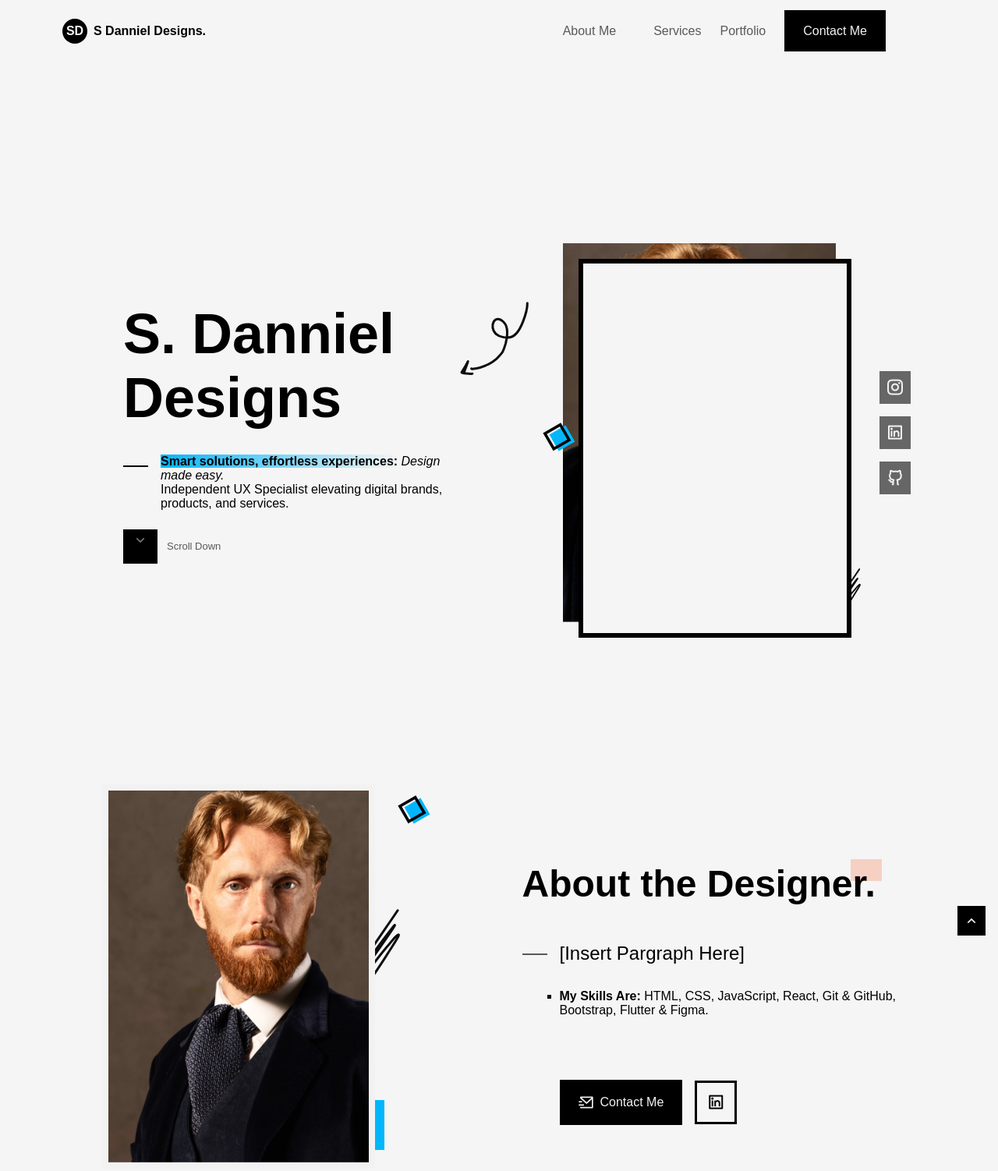
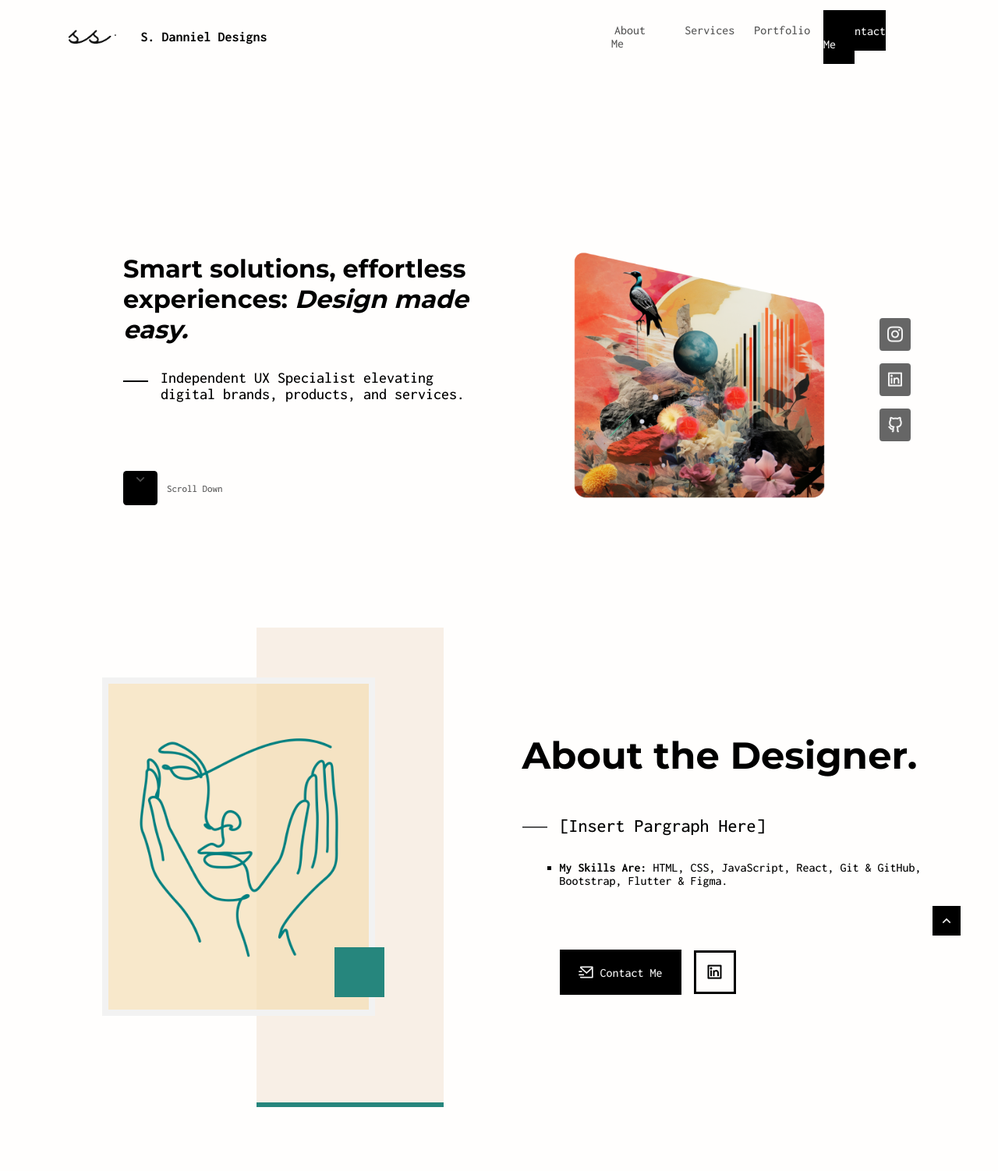
Before and after one commit to ShaneiceSingh/Module-17-Submission, a plain HTML site: page index.html in a window 1280 px wide. Shown: the top 1502 px of the page at 78% size. Drawn offline with nearby package versions, Linux system fonts and the light colour scheme; a web font is replaced by a local one.

Commit message:
Commit  to change

```diff
--- a/assets/css/styles.css
+++ b/assets/css/styles.css
@@ -1,5 +1,6 @@
 /*=============== GOOGLE FONTS ===============*/
-@import url("https://fonts.googleapis.com/css2?family=Bai+Jamjuree:wght@400;500;600;700&display=swap");
+  @import url('https://fonts.googleapis.com/css2?family=Inconsolata:wght@300;500;700&display=swap');
+  @import url('https://fonts.googleapis.com/css2?family=Montserrat:wght@400;700&display=swap');
 
 /*=============== VARIABLES CSS ===============*/
 :root {
@@ -7,19 +8,20 @@
 
   /*========== Colors ==========*/
   /*Color mode HSL(hue, saturation, lightness)*/
-  --first-color: hsl(197, 98%, 50%);
+  --first-color: #26867d;
   --black-color: hsl(0, 0%, 0%);
   --black-color-light: hsl(0, 0%, 40%);
   --white-color: hsl(0, 0%, 95%);
   --title-color: hsl(0, 0%, 0%);
   --text-color: hsl(0, 0%, 35%);
   --text-color-light: hsl(0, 0%, 64%);
-  --body-color: hsl(0, 0%, 96.1%);
-  --container-color: hsl(0, 0%, 96.1%);
+  --body-color: #FFFEFD;
+  --container-color: #F8EFE6;
 
   /*========== Font and typography ==========*/
   /*.5rem = 8px | 1rem = 16px ...*/
-  --body-font: "Bai Jamjuree", sans-serif;
+  --body-font: "inconsolata", sans-serif;
+  --header-font: "montserrat", sans-serif;
   --biggest-font-size: 2.5rem;
   --h1-font-size: 1.75rem;
   --h2-font-size: 1.25rem;
@@ -71,6 +73,7 @@ body {
 }
 
 h1, h2, h3, h4 {
+  font-family: var(--header-font);
   color: var(--title-color);
   font-weight: var(--font-bold);
 }
@@ -88,18 +91,6 @@ img {
   max-width: 100%;
   height: auto;
 }
-
-/*=============== THEME ===============*/
-
-
-/*========== Variables Dark theme ==========*/
-
-
-/*==========
-	Color changes in some parts of
-	the website, in dark theme
-==========*/
-
 
 /*=============== REUSABLE CSS CLASSES ===============*/
 .container {
@@ -135,7 +126,7 @@ img {
   content: "";
   width: 40px;
   height: 28px;
-  background-color: hsla(14, 98%, 50%, .2);
+  background-color:none;
   position: absolute;
   top: -4px;
   right: -8px;
@@ -164,8 +155,8 @@ img {
   top: -5px;
 }
 
-/* Define the keyframes for the dissolve-in animation */
-@keyframes dissolveIn {
+/*HOME PAGE ANIMATION */
+@keyframes dissolveIn{
   0% {
     opacity: 0;
   }
@@ -173,8 +164,6 @@ img {
     opacity: 1;
   }
 }
-
-/* Apply the animation to the home section */
 .home {
   animation: dissolveIn 1s ease-in-out; /* Adjust the duration and easing as needed */
 }
@@ -202,11 +191,14 @@ img {
   display: flex;
   column-gap: .5rem;
   align-items: center;
+  font-size: large;
   font-weight: var(--font-semi-bold);
   color: var(--title-color);
 }
 
-.nav__logo-circle,
+.logoimg{
+  width: 15%;
+}
 .nav__toggle{
   width: 32px;
   height: 32px;
@@ -214,12 +206,7 @@ img {
   color: var(--white-color);
   display: grid;
   place-items: center;
-}
-.nav__logo-circle{
-  border-radius: 50%;
-}
-.nav__toggle{
-  font-size: 1.25rem
+  font-size: 1.25rem;
   cursor: pointer;
 }
 /* Navigation for mobile devices */
@@ -234,7 +221,6 @@ img {
     text-align: center;
     backdrop-filter: blur(8px);
     transition: top .4s;
-
   }
 }
 .nav__title,
@@ -278,7 +264,7 @@ img {
   position: relative;
   color: var(--text-color-light);
   font-size: var(--h3-font-size);
-  font-weight: var(--font-regular)
+  font-weight: var(--font-regular);
   transition: color .3s;
 }
 .nav__link::after{
@@ -308,8 +294,6 @@ img {
 .show-menu{
   top:0;
 }
-
-/* Add shadow header */
 .shadow-header{
   box-shadow: 0 1px 16px hsla(0,0%,0%, .12);
 }
@@ -319,7 +303,7 @@ img {
   padding-top: 2rem;
 }
 .home__name{
-  font-size: var(--biggest-font-size);
+  font-size:xx-large;
   text-align: center;
 }
 .home__profile{
@@ -327,7 +311,7 @@ img {
   justify-self: center;
 }
 .home__image{
-  width: 220px;
+  width: 300px;
 }
 .home__image{
   position:relative;
@@ -380,6 +364,7 @@ img {
   color: var(--white-color);
   font-size: 1.25rem;
   padding: 6px;
+  border-radius: 10%;
   display: grid;
   place-items: center;
   transition: background-color .3s;
@@ -395,11 +380,7 @@ img {
   color: var(--title-color);
   margin-bottom: 1.5rem;
 }
-.home__description b{
-background: linear-gradient(90deg,
-            hsl(197, 98%, 50%),
-            hsla(14, 98%, 50%, 0));
-}
+
 .home__scroll{
   display:block;
   width:max-content;
@@ -419,12 +400,11 @@ background: linear-gradient(90deg,
   cursor: pointer;
   overflow: hidden;
   transition: background-color .4s;
+  border-radius: 10%;
 }
 .home__scroll-box i{
   animation: scroll-down 3s infinite;
 }
-
-/* Animate scroll icon */
 @keyframes scroll-down{
   0%{
     transform: translateY(-1rem);
@@ -455,6 +435,7 @@ background: linear-gradient(90deg,
   color:var(--white-color);
   font-weight: var(--font-medium);
   transition: background-color .4s;
+
 }
 .button i{
   font-size: 1.25rem;
@@ -477,7 +458,7 @@ background-color: var(--first-color);
 /*=============== ABOUT ===============*/
 .about{
   background-color: var(--container-color);
-  transition: background-colr .4s;
+  transition: background-color .4s;
 }
 .about__container{
   row-gap:0;
@@ -490,11 +471,8 @@ background-color: var(--first-color);
 
 .about__image{
   width:220px;
-}
-.about__img{
   position: relative;
-  border: 4px solid var(--white-color);
-  z-index: 1;
+  background-color:rgba(245, 222, 179, 0.664);
 }
 .about__shadow,
 .about__line,
@@ -504,23 +482,14 @@ background-color: var(--first-color);
 .about__shadow{
   width: 150px;
   height: 385px;
-  background-color: var(--body-color);
+  background-color: var(--container-color);
   top: -2.5rem;
   right:-3.5rem;
   border-bottom: 4px solid var(--first-color);
   transition: background-color .4s;
+  z-index: -5;
 }
-.about__profile .geometric-box{
-  top:1.5rem;
-  right:-2.8rem;
-}
-.about__line{
-  filter: invert(1);
-  right:-1.25rem;
-  top: 6rem;
-  width: 50px;
-  transition: filter .4s;
-}
+
 .about__box{
   width:40px;
   height: 40px;
@@ -529,7 +498,7 @@ background-color: var(--first-color);
   bottom: 1.5rem;
 }
 
-.about__\info{
+.about__info{
   padding-left: 1.25rem;
 }
 .about__description{
@@ -623,7 +592,7 @@ background-color: var(--first-color);
 /*=============== PROJECTS ===============*/
 .projects{
   background-color: var(--container-color);
-  transition: background-colr .4s;
+  transition: background-color .4s;
 
 }
 
@@ -756,7 +725,7 @@ transition: color .4s;
 
 .contact__mail {
   position: relative;
-  background-color: var(--black-color);
+  background-color: var(--text-color-light);
   padding: 5rem 1.5rem 2.5rem;
   margin-top: -2.5rem;
   transition: background-color 0.4s;
@@ -787,7 +756,7 @@ transition: color .4s;
 
 .contact__input,
 .contact__button{
-  font-family: var(--body-font);
+  font-family: var(--body-color);
   font-size: var(--normal-font-size);
   outline: none;
   border: none;
@@ -797,7 +766,7 @@ transition: color .4s;
   position: absolute;
   width: 100%;
   height: 100%;
-  background-color: var(--black-color);
+  background-color: whitesmoke;
   border: 3px solid var(--black-color-light);
   color: var(--white-color);
   padding: .5rem 1rem;
@@ -943,7 +912,7 @@ transition: color .4s;
 }
 
 .footer__copy{
-  color: var(--text-color-light)
+  color: var(--text-color-light);
   font-size: var(--small-font-size);
   text-align: center;
 }
@@ -1061,7 +1030,7 @@ transition: color .4s;
     padding-block: 7rem 2rem;
   }
   .section__title-1::after,
-  .section__title-2::after,{
+  .section__title-2::after{
     width: 70px;
     height: 48px;
   }
@@ -1071,11 +1040,13 @@ transition: color .4s;
   }
 
   .nav{
+    display: flex;
+    justify-content: space-between;
+    align-items: center;
     height:calc(var(--header-height) +2rem);
     margin-top: 1.5rem;
     margin-bottom: 1.5rem;
     column-gap: 4rem;
-
   }
 
   .nav__close,
@@ -1094,6 +1065,7 @@ transition: color .4s;
   .nav__link{
     color: var(--text-color);
     font-size: var(--normal-font-size);
+    padding: 10%;
   }
   .nav__link:hover{
     color:var(--title-color);
@@ -1145,7 +1117,7 @@ transition: color .4s;
 }
 .home__description{
   position: relative;
-  font-size: var(--h3-font-size)
+  font-size: var(--h3-font-size);
   margin-bottom: 5.5rem;
   padding-left: 3rem;
 }
@@ -1369,23 +1341,9 @@ grid-row: 1 / 3;
 .footer__links{
   column-gap: 3rem;
   order: 1;
-
-  .scrollup{
+}
+.scrollup{
     right: 3rem;
   }
 }
-
-
-
-
-
-
-
-
-
-
-
-
-
-
 }
--- a/index.html
+++ b/index.html
@@ -18,12 +18,12 @@
    <body>
       <!--==================== HEADER ====================-->
       <section class="home section" id="home">
-      <header class="header" id="header">
-         <nav class="nav container">
-            <a href="#" class="nav__logo">
-            <span class="nav__logo-circle">SD</span>
-            <span class="nav__logo-name">S Danniel Designs.</span>
-         </a>
+         <header class="header" id="header">
+            <nav class="nav container">
+               <a href="#" class="nav__logo">
+                  <img src="/assets/img/Logo.png" alt="S Danniel Designs. Logo" class="logoimg">
+                  <span class="nav__logo-name">S. Danniel Designs</span>
+               </a>
 
          <div class="nav__menu" id="nav-menu">
             <span class="nav__title">Menu</span>
@@ -65,15 +65,11 @@
          <section class="home section" id="home">
             <div class="home__container container grid">
                <h1 class="home__name">
-                  S. Danniel Designs
+                  Smart solutions, effortless experiences: <em>Design made easy.</em>
                </h1>
                <div class="home__profile">
                   <div class="home__image">
-                     <img src="assets/img/about-perfil.jpg" alt="homeImage" class="home__img">
-                     <div class="home__shadow"></div>
-                     <img src="assets/img/curved-arrow.svg" alt="arrow" class="home__arrow">
-                     <img src="assets/img/random-lines.svg" alt="line" class="home__line">
-                     <div class="geometric-box"></div>
+                     <img src="/assets/img/Untitled (1000 × 1000 px) 1.png" alt="homeImage" class="home__img">
                   </div>
 
                   <div class="home__social">
@@ -91,7 +87,7 @@
 
                <div class="home__info">
                   <p class="home__description">
-                     <b>Smart solutions, effortless experiences:</b> <em>Design made easy.</em><br>
+
                      Independent UX Specialist elevating digital brands, products, and services.
                   </p>
 
@@ -117,11 +113,8 @@
 
                <div class="about__profile">
                   <div class="about__image">
-                     <img src="assets/img/home-perfil.jpg" alt="Profile Image" class="about__img">
-
+                     <img src="/assets/img/Face.png" alt="Profile Image" class="about__img">
                      <div class="about__shadow"></div>
-                     <div class="geometric-box"></div>
-                     <img src="assets/img/random-lines.svg" alt="random-lines" class="about__line">
                      <div class="about__box"></div>
                   </div>
                </div>
```
Also changed, not shown: Text Responsive Portfolio Shaneice Danniel Singh.txt (added), assets/img/Brain 1.png (added), assets/img/Bulb 1.png (added), assets/img/Danni_Cool_sophisticated_geometric_colorful_design_image_for_UX_c6c63835-9be9-4f15-8d50-3b1810cb124c.png (deleted), assets/img/Face.png (added), assets/img/Swirls 1.png (added), assets/img/Untitled (1000 × 1000 px) 1.png (added), preview.png (added), 1 other file.
